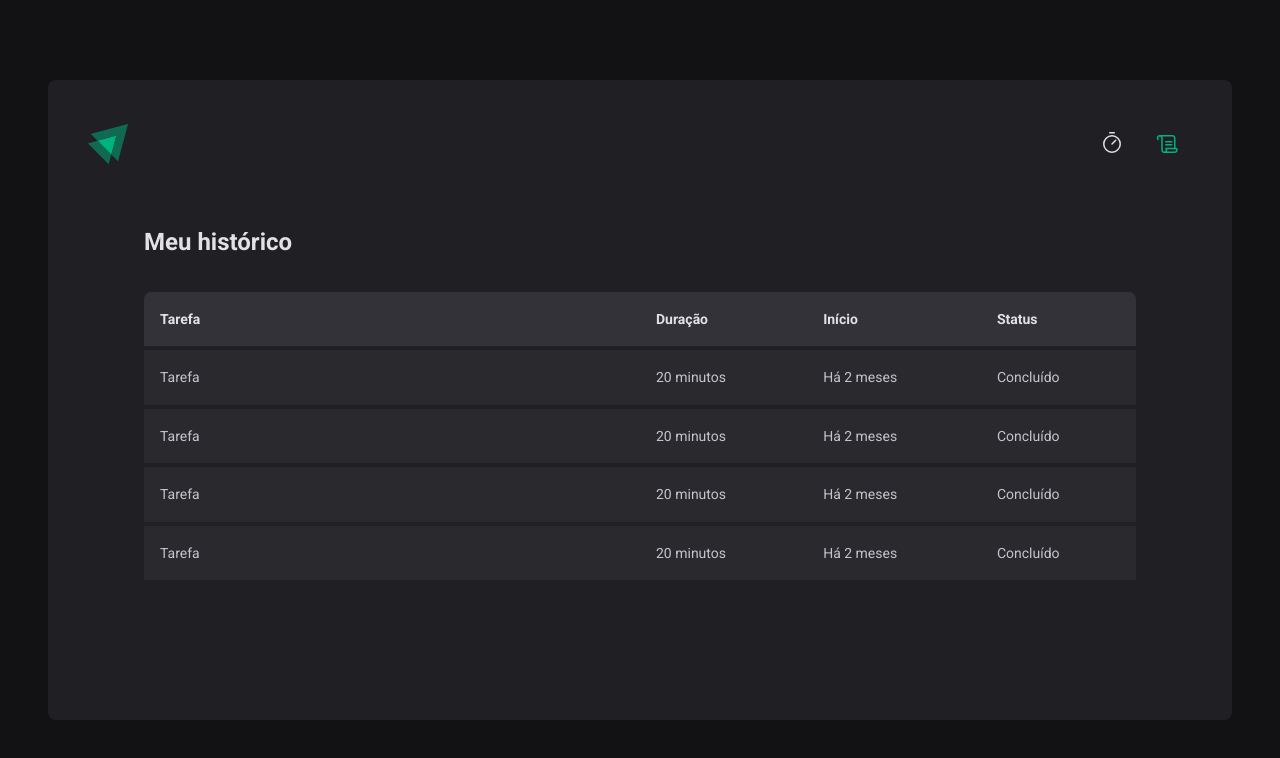
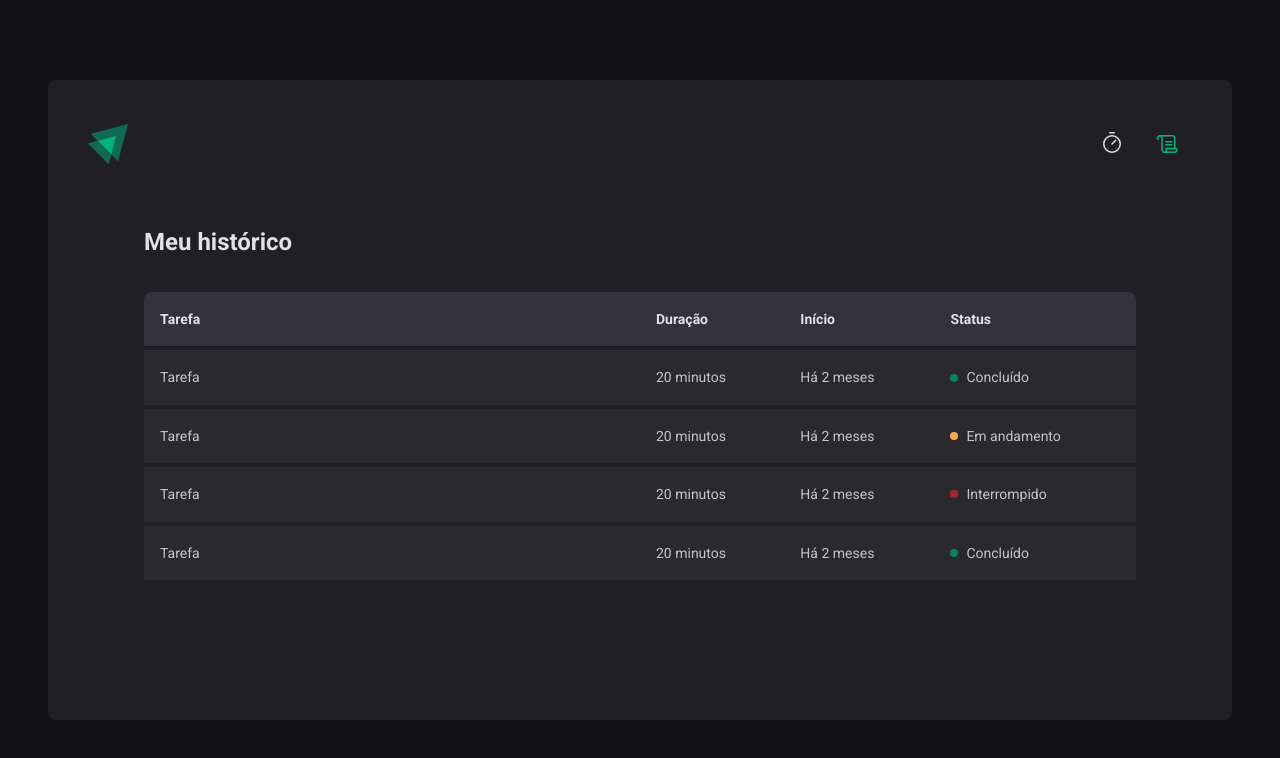
Before and after one commit to tsnery/timer, a React (Vite) app: page /history in a window 1280 px wide. Shown: the top 758 px of the page. Built offline with nearby package versions, Linux system fonts and the light colour scheme.

Commit message:
feat: status from task

```diff
--- a/src/pages/history/index.tsx
+++ b/src/pages/history/index.tsx
@@ -19,25 +19,33 @@ export const History = () => {
               <td>Tarefa</td>
               <td>20 minutos</td>
               <td>Há 2 meses</td>
-              <td>Concluído</td>
+              <td>
+                <Styles.Status statusColor='green'>Concluído</Styles.Status>
+              </td>
             </tr>
             <tr>
               <td>Tarefa</td>
               <td>20 minutos</td>
               <td>Há 2 meses</td>
-              <td>Concluído</td>
+              <td>
+                <Styles.Status statusColor='yellow'>Em andamento</Styles.Status>
+              </td>
             </tr>
             <tr>
               <td>Tarefa</td>
               <td>20 minutos</td>
               <td>Há 2 meses</td>
-              <td>Concluído</td>
+              <td>
+                <Styles.Status statusColor='red'>Interrompido</Styles.Status>
+              </td>
             </tr>
             <tr>
               <td>Tarefa</td>
               <td>20 minutos</td>
               <td>Há 2 meses</td>
-              <td>Concluído</td>
+              <td>
+                <Styles.Status statusColor='green'>Concluído</Styles.Status>
+              </td>
             </tr>
           </tbody>
         </table>
--- a/src/pages/history/styles.ts
+++ b/src/pages/history/styles.ts
@@ -1,4 +1,5 @@
 import styled from 'styled-components'
+import { STATUS_COLOR, TStatusProps } from './types'
 
 export const HistoryContainer = styled.div`
   flex: 1;
@@ -60,3 +61,17 @@ export const HistoryList = styled.div`
     }
   }
 `
+
+export const Status = styled.span<TStatusProps>`
+  display: flex;
+  align-items: center;
+  gap: 0.5rem;
+
+  &::before {
+    content: '';
+    width: 0.5rem;
+    height: 0.5rem;
+    border-radius: 50%;
+    background-color: ${({ theme, statusColor }) => theme[STATUS_COLOR[statusColor]]};
+  }
+`
--- /dev/null
+++ b/src/pages/history/types.ts
@@ -0,0 +1,9 @@
+export const STATUS_COLOR = {
+  yellow: 'yellow-500',
+  green: 'green-500',
+  red: 'red-500'
+} as const
+
+export interface TStatusProps {
+  statusColor: keyof typeof STATUS_COLOR
+}
```
